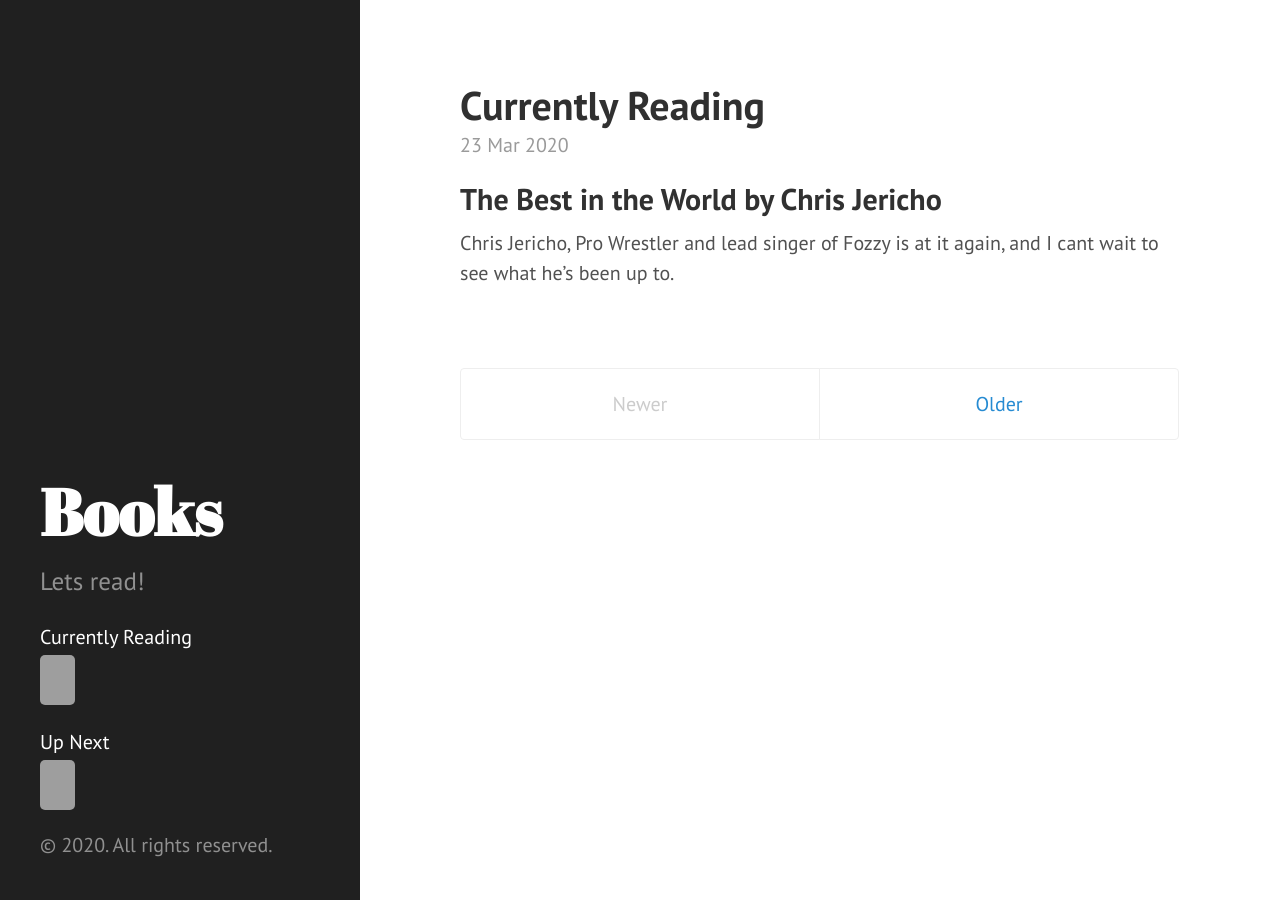
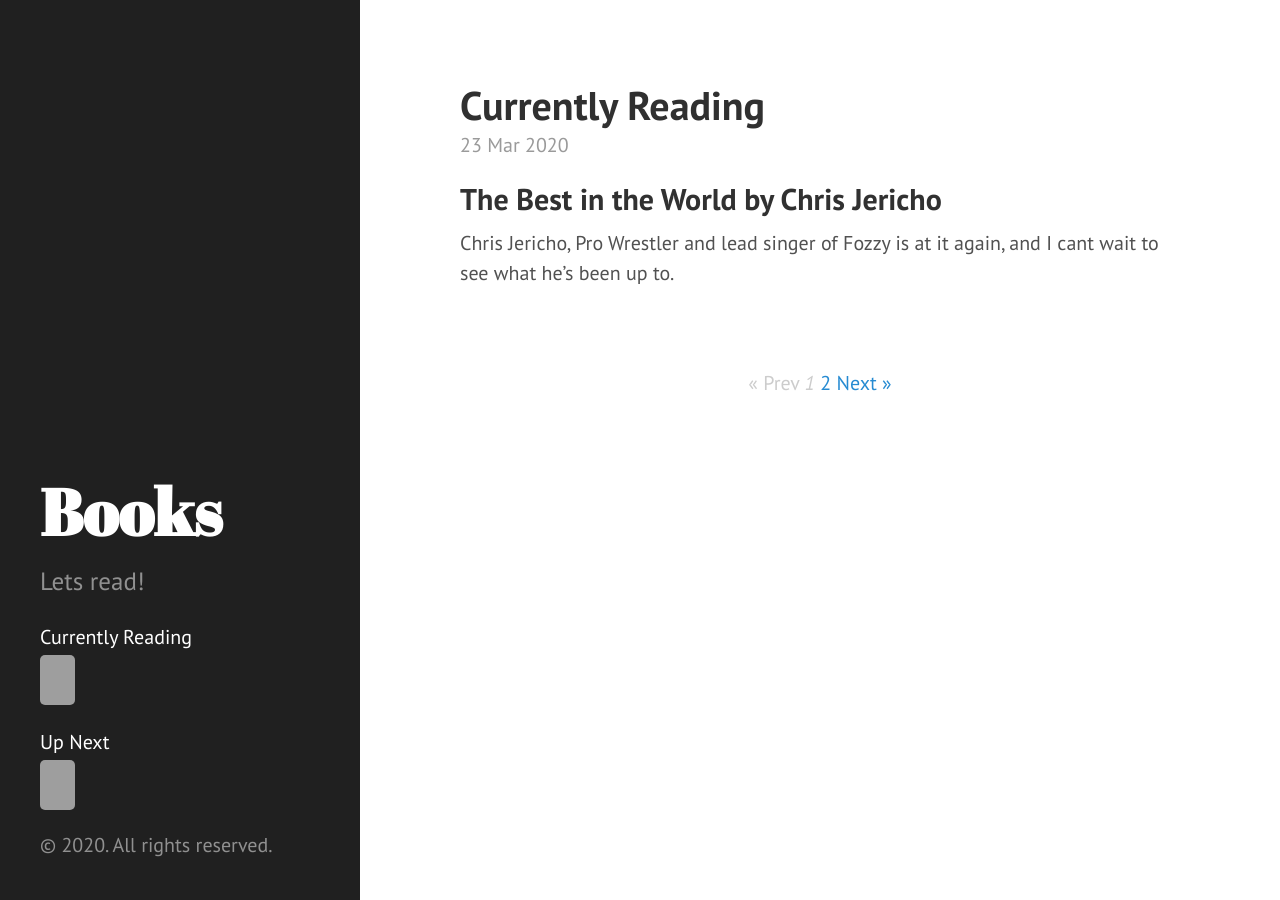
Before and after one commit to Kenstogram/Kenstogram.github.io, a Jekyll site: the page built from index.html, in a window 1280 px wide. Built offline with Jekyll 4.4.1, drawn with Linux system fonts in a browser that asks for light colours; the list of posts is cut into pages by our own code; grey boxes are pictures that could not be loaded.

Commit message:
page test

```diff
--- a/_config.yml
+++ b/_config.yml
@@ -13,6 +13,7 @@
 url:              https://www.meatvehicle.com
 relative_url:     https://www.meatvehicle.com
 baseurl:          /
+paginate_path:    /page:num/
 
 #author:
 #  name:           'Kenstogram'
--- a/index.html
+++ b/index.html
@@ -19,19 +19,29 @@
   {% endfor %}
 </div>
 
+<!-- Pagination links -->
+{% if paginator.total_pages > 1 %}
 <div class="pagination">
   {% if paginator.previous_page %}
-    {% if paginator.page == 2 %}
-      <a class="pagination-item newer" href="{{ "/" | relative_url }}">Newer</a>
+    <a href="{{ paginator.previous_page_path | relative_url }}">&laquo; Prev</a>
+  {% else %}
+    <span>&laquo; Prev</span>
+  {% endif %}
+
+  {% for page in (1..paginator.total_pages) %}
+    {% if page == paginator.page %}
+      <em>{{ page }}</em>
+    {% elsif page == 1 %}
+      <a href="{{ paginator.previous_page_path | relative_url }}">{{ page }}</a>
     {% else %}
-      <a class="pagination-item newer" href="{{ "/page{{paginator.previous_page}}" | relative_url }}">Newer</a>
+      <a href="{{ site.paginate_path | relative_url | replace: ':num', page }}">{{ page }}</a>
     {% endif %}
+  {% endfor %}
+
+  {% if paginator.next_page %}
+    <a href="{{ paginator.next_page_path | relative_url }}">Next &raquo;</a>
   {% else %}
-    <span class="pagination-item newer">Newer</span>
-  {% endif %}
-  {% if paginator.next_page %}
-    <a class="pagination-item older" href="{{ "/page{{paginator.next_page}}" | relative_url }}">Older</a>
-  {% else %}
-    <span class="pagination-item older">Older</span>
+    <span>Next &raquo;</span>
   {% endif %}
 </div>
+{% endif %}
```
